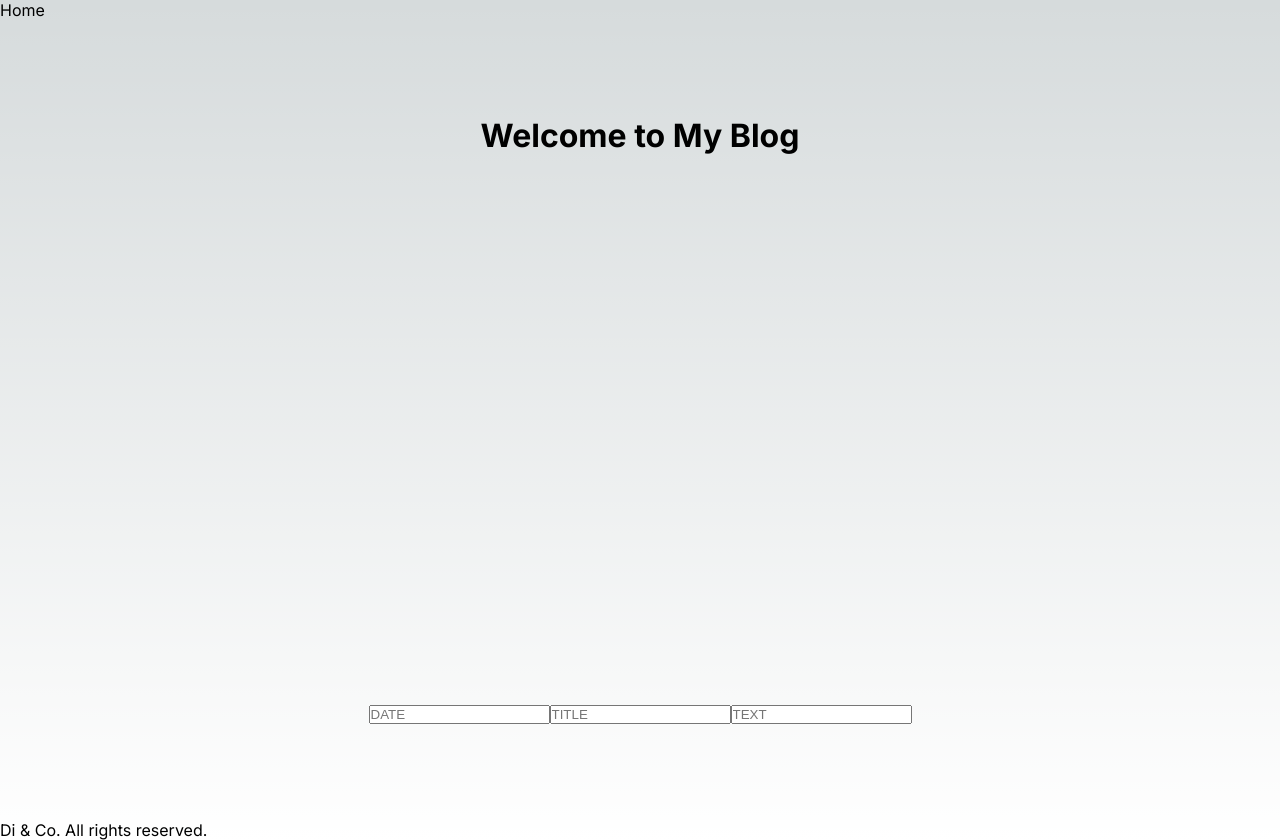
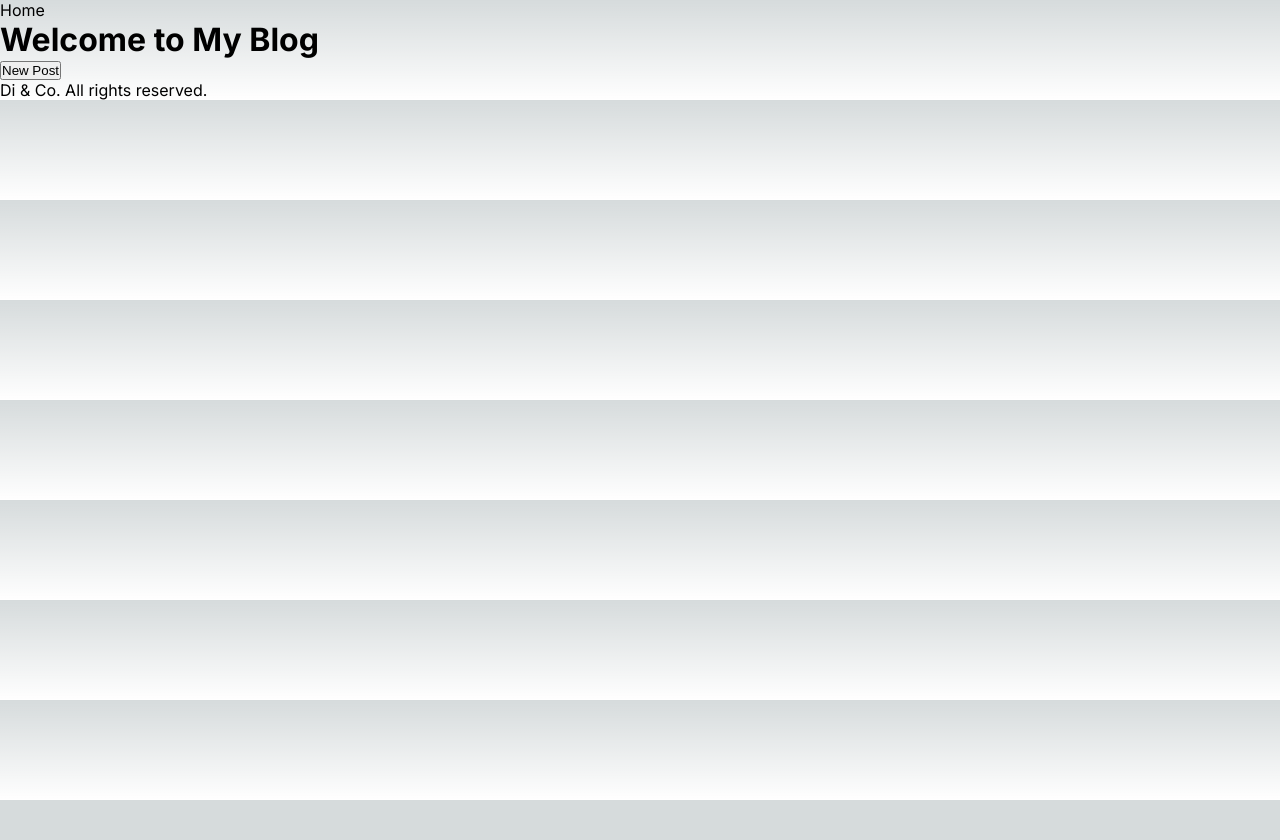
Before and after one commit to diasospanov/next-blog-site, a Next.js app: page / in a window 1280 px wide. After the commit the page ends 800 px from the top, so only its background shows below. Built offline with nearby package versions, Linux system fonts and the light colour scheme.

Commit message:
Add New Post element.

```diff
--- /dev/null
+++ b/app/BlogPost.tsx
@@ -0,0 +1,24 @@
+'use client';
+import { useState } from 'react';
+
+export default function BlogPost() {
+  const [formIsOpen, setFormIsOpen] = useState(false);
+  return (
+    <main>
+      <h1>Welcome to My Blog</h1>
+      {formIsOpen === false ? (
+        <button onClick={() => setFormIsOpen(true)}>New Post</button>
+      ) : (
+        <div>
+          <form>
+            <input name="date" placeholder="DATE" />
+            <input name="title" placeholder="TITLE" />
+            <input name="text" placeholder="TEXT" />
+            <button>Create</button>
+          </form>
+          <button onClick={() => setFormIsOpen(!formIsOpen)}>Cancel</button>
+        </div>
+      )}
+    </main>
+  );
+}
--- a/app/page.tsx
+++ b/app/page.tsx
@@ -1,15 +1,9 @@
-import Image from 'next/image';
-import styles from './page.module.css';
+// import Image from 'next/image';
+// import styles from './page.module.css';
+import BlogPost from './BlogPost';
 
 export default function Home() {
   return (
-    <main className={styles.main}>
-      <h1>Welcome to My Blog</h1>
-      <form>
-        <input name="date" placeholder="DATE" />
-        <input name="title" placeholder="TITLE" />
-        <input name="text" placeholder="TEXT" />
-      </form>
-    </main>
+    <BlogPost />
   );
 }
```
